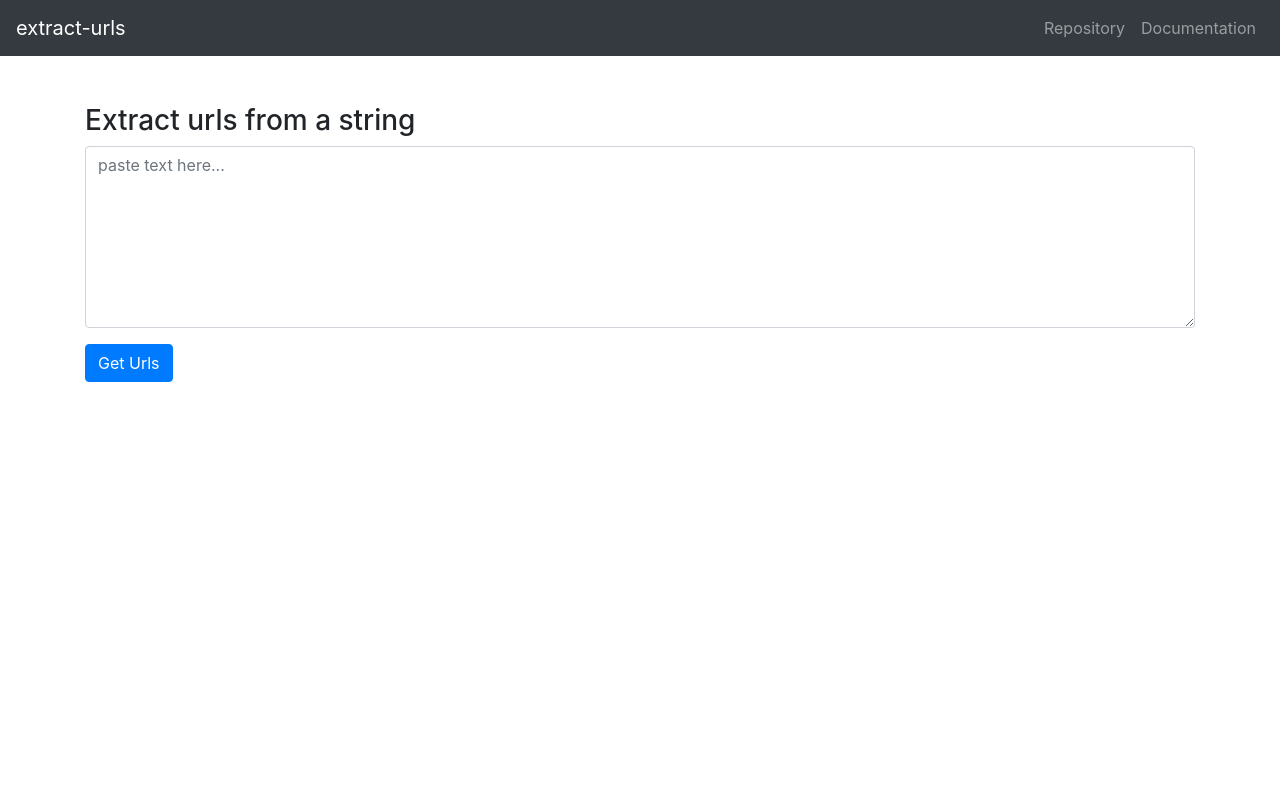
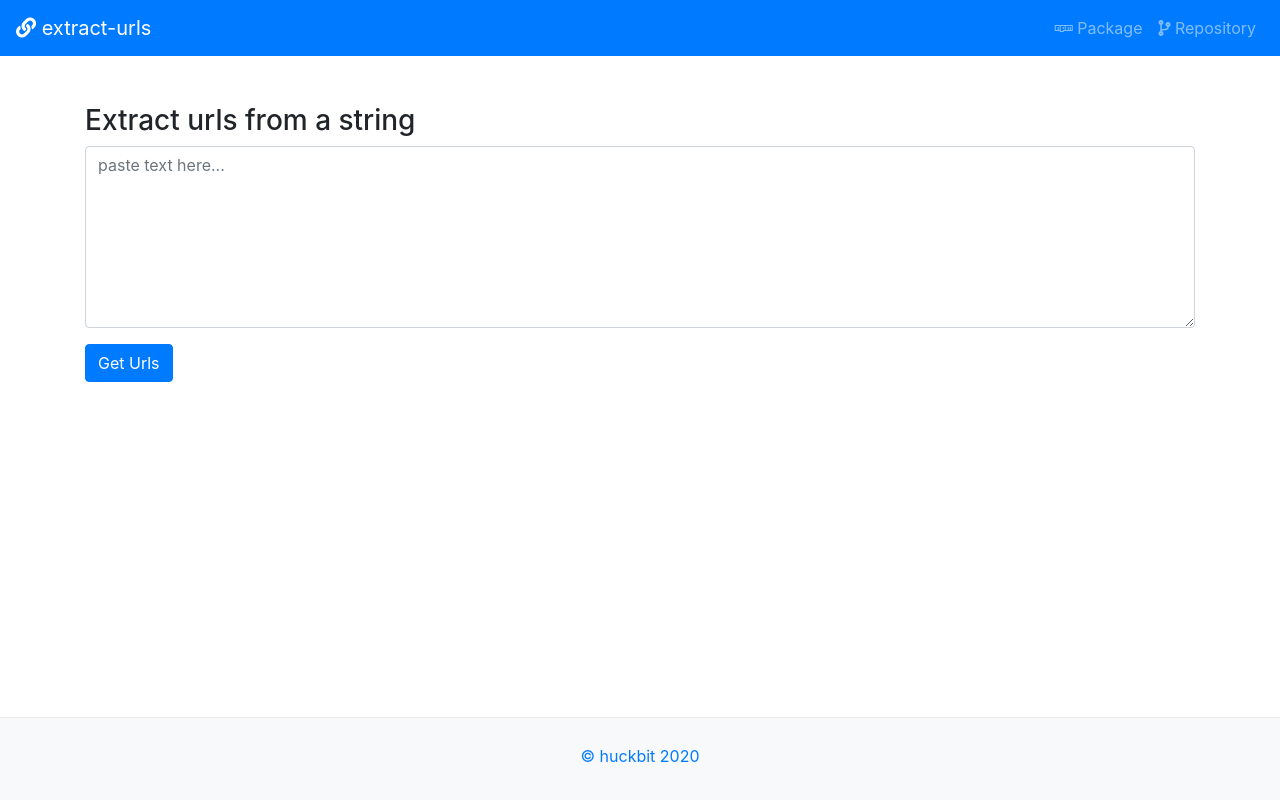
Before and after one commit to huckbit/extract-urls-example, a React (Create React App) app: page / in a window 1280 px wide. Built offline with nearby package versions, Linux system fonts and the light colour scheme.

Commit message:
page structure and style

```diff
--- a/public/index.html
+++ b/public/index.html
@@ -19,6 +19,12 @@
       rel="stylesheet"
       href="https://stackpath.bootstrapcdn.com/bootstrap/4.5.2/css/bootstrap.min.css"
       integrity="sha384-JcKb8q3iqJ61gNV9KGb8thSsNjpSL0n8PARn9HuZOnIxN0hoP+VmmDGMN5t9UJ0Z"
+      crossorigin="anonymous"
+    />
+    <link
+      rel="stylesheet"
+      href="https://cdnjs.cloudflare.com/ajax/libs/font-awesome/5.14.0/css/all.min.css"
+      integrity="sha512-1PKOgIY59xJ8Co8+NE6FZ+LOAZKjy+KY8iq0G4B3CyeY6wYHN3yt9PW0XpSriVlkMXe40PTKnXrLnZ9+fkDaog=="
       crossorigin="anonymous"
     />
     <!--
--- a/src/App.css
+++ b/src/App.css
@@ -1,38 +1,25 @@
-.App {
-  text-align: center;
+.navbar {
+  width: 100vw;
+}
+main {
+  display: flex;
+  flex-direction: column;
+  justify-content: center;
+  min-height: 100vh;
+  align-items: center;
 }
 
-.App-logo {
-  height: 40vmin;
-  pointer-events: none;
+.content {
+  flex: 1; /*this is the property flex-grow that makes the div flexible*/
+  display: flex;
+  flex-direction: column;
 }
 
-@media (prefers-reduced-motion: no-preference) {
-  .App-logo {
-    animation: App-logo-spin infinite 20s linear;
-  }
+footer {
+  display: flex;
+  width: 100%;
+  justify-content: center;
+  align-items: center;
+  text-align: center;
+  border-top: 1px solid #eaeaea;
 }
-
-.App-header {
-  background-color: #282c34;
-  min-height: 100vh;
-  display: flex;
-  flex-direction: column;
-  align-items: center;
-  justify-content: center;
-  font-size: calc(10px + 2vmin);
-  color: white;
-}
-
-.App-link {
-  color: #61dafb;
-}
-
-@keyframes App-logo-spin {
-  from {
-    transform: rotate(0deg);
-  }
-  to {
-    transform: rotate(360deg);
-  }
-}
--- a/src/App.js
+++ b/src/App.js
@@ -5,6 +5,7 @@ import Nabar from "./components/Navbar";
 import Form from "./components/Form";
 import Url from "./components/Url";
 import Message from "./components/Message";
+import Footer from "./components/Footer";
 
 function App() {
   const [urls, setUrls] = useState("");
@@ -27,9 +28,9 @@ function App() {
   }, [urls]);
 
   return (
-    <div>
+    <main>
       <Nabar />
-      <div className="container mt-5">
+      <div className="container content mt-5">
         <div className="row">
           <div className="col">
             <Form handleUrls={handleUrls} />
@@ -43,7 +44,8 @@ function App() {
           </div>
         </div>
       </div>
-    </div>
+      <Footer />
+    </main>
   );
 }
 
--- /dev/null
+++ b/src/components/Footer.js
@@ -0,0 +1,18 @@
+import React from "react";
+export default () => {
+  return (
+    <footer class="py-3 bg-light">
+      <div class="container">
+        <p style={{ paddingTop: "10px", textAlign: "center" }}>
+          <a
+            href="https://github.com/huckbit"
+            target="blank"
+            rel="noopener noreferrer"
+          >
+            © huckbit {new Date().getFullYear()}
+          </a>
+        </p>
+      </div>
+    </footer>
+  );
+};
--- a/src/components/Navbar.js
+++ b/src/components/Navbar.js
@@ -3,9 +3,9 @@ import React from "react";
 export default () => {
   return (
     <>
-      <nav className="navbar navbar-expand-lg navbar-dark bg-dark">
+      <nav className="navbar navbar-expand-lg navbar-dark bg-primary">
         <a className="navbar-brand" href="/">
-          extract-urls
+          <i class="fas fa-link"></i> extract-urls
         </a>
         <button
           className="navbar-toggler"
@@ -23,11 +23,11 @@ export default () => {
             <li className="nav-item">
               <a
                 className="nav-link"
-                href="https://github.com/huckbit/extract-urls"
+                href="https://github.com/huckbit/extract-urls/blob/master/README.md"
                 target="blank"
                 rel="noopener noreferrer"
               >
-                Repository
+                <i class="fab fa-npm"></i> Package
               </a>
             </li>
             <li className="nav-item">
@@ -37,7 +37,7 @@ export default () => {
                 target="blank"
                 rel="noopener noreferrer"
               >
-                Documentation
+                <i class="fas fa-code-branch"></i> Repository
               </a>
             </li>
           </ul>
```
